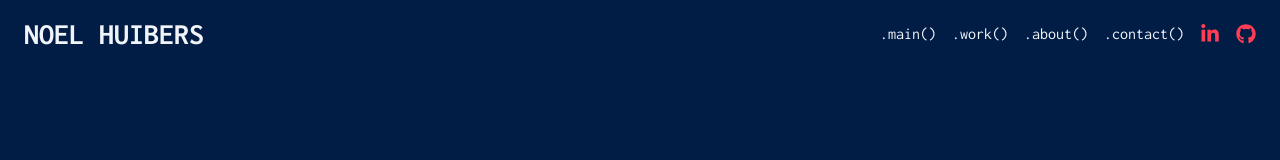
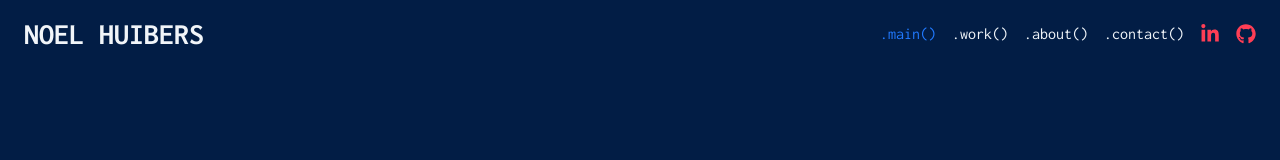
Before and after one commit to NoelHuibers/huibers.io, a Next.js app: page / in a window 1280 px wide. Shown: the top 160 px of the page. Built offline with nearby package versions, Linux system fonts and the light colour scheme.

Commit message:
Adding Navbar Change on section

```diff
--- a/src/components/NavbarItems.tsx
+++ b/src/components/NavbarItems.tsx
@@ -1,18 +1,60 @@
+"use client";
+import { useEffect, useState } from "react";
 import { FaGithub, FaLinkedinIn } from "react-icons/fa6";
 
 const NavbarItems = () => {
+  const [activeId, setActiveId] = useState("main");
+
+  useEffect(() => {
+    const observer = new IntersectionObserver(
+      (entries) => {
+        entries.forEach((entry) => {
+          if (entry.isIntersecting) {
+            setActiveId(entry.target.id);
+          }
+        });
+      },
+      { rootMargin: "-50% 0px -50% 0px" },
+    );
+
+    document.querySelectorAll("section[id]").forEach((section) => {
+      observer.observe(section);
+    });
+
+    return () => {
+      observer.disconnect();
+    };
+  }, []);
+
+  const enabledColour =
+    "text-lightBlueN hover:text-redN active:text-lightBlueN";
+  const disabledColour =
+    "text-slate-100 hover:text-redN active:text-lightBlueN";
+
   return (
     <>
-      <a href="#main" className="hover:text-redN text-slate-100">
+      <a
+        href="#main"
+        className={activeId === "main" ? enabledColour : disabledColour}
+      >
         .main()
       </a>
-      <a href="#work" className="hover:text-redN text-slate-100">
+      <a
+        href="#work"
+        className={activeId === "work" ? enabledColour : disabledColour}
+      >
         .work()
       </a>
-      <a href="#about" className="hover:text-redN text-slate-100">
+      <a
+        href="#about"
+        className={activeId === "about" ? enabledColour : disabledColour}
+      >
         .about()
       </a>
-      <a href="#contact" className="hover:text-redN text-slate-100">
+      <a
+        href="#contact"
+        className={activeId === "contact" ? enabledColour : disabledColour}
+      >
         .contact()
       </a>
       <a
```
